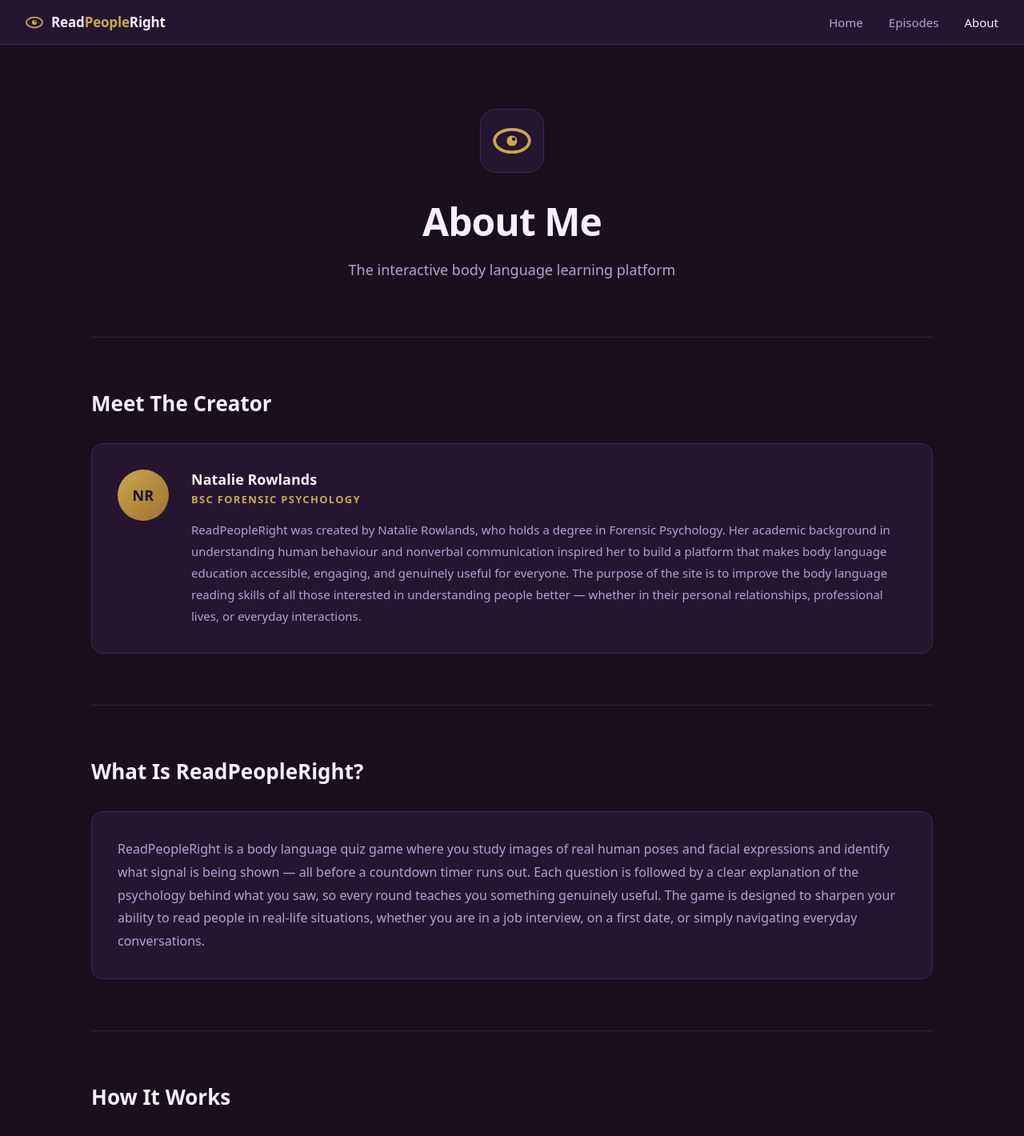
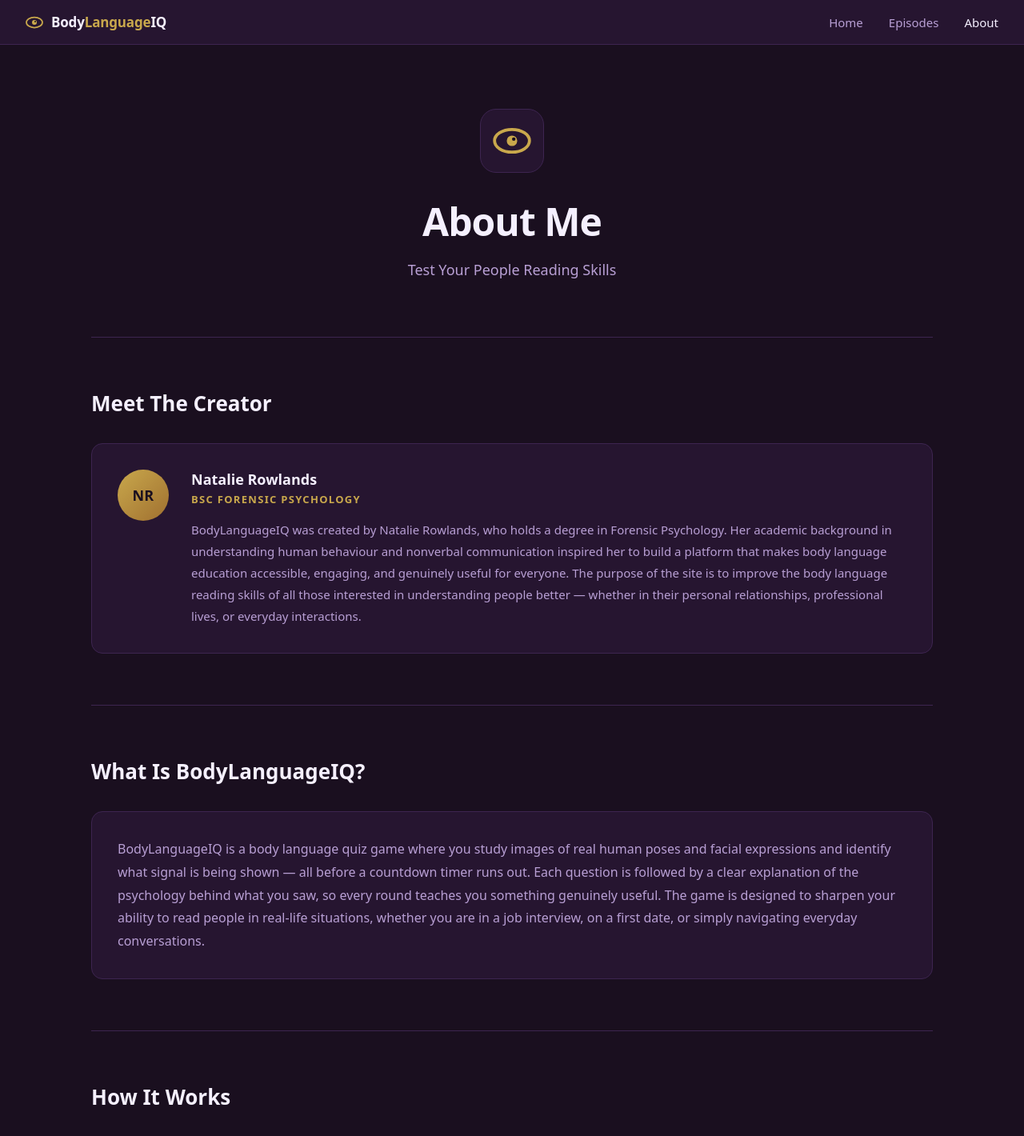
Before and after one commit to michaelrowlands62-afk/readpeopleright, a React (Vite) app: page /about in a window 1280 px wide. Shown: the top 1420 px of the page at 80% size. Built offline with nearby package versions, Linux system fonts and the light colour scheme; no server answers.

Commit message:
Rebranded from ReadPeopleRight to BodyLanguageIQ with updated hero section

```diff
--- a/index.html
+++ b/index.html
@@ -4,7 +4,7 @@
     <meta charset="UTF-8" />
     <link rel="icon" type="image/svg+xml" href="/favicon.svg" />
     <meta name="viewport" content="width=device-width, initial-scale=1.0" />
-    <title>readpeopleright</title>
+    <title>BodyLanguageIQ</title>
   </head>
   <body>
     <div id="root"></div>
--- a/package.json
+++ b/package.json
@@ -1,5 +1,5 @@
 {
-  "name": "readpeopleright",
+  "name": "bodylanguageiq",
   "private": true,
   "version": "0.0.0",
   "type": "module",
--- a/src/components/NavBar.jsx
+++ b/src/components/NavBar.jsx
@@ -10,14 +10,14 @@
 export default function NavBar() {
   return (
     <nav className="navbar">
-      <NavLink to="/" className="navbar-logo" aria-label="ReadPeopleRight home">
+      <NavLink to="/" className="navbar-logo" aria-label="BodyLanguageIQ home">
         <svg className="navbar-eye" width="22" height="22" viewBox="0 0 22 22" fill="none" aria-hidden="true">
           <ellipse cx="11" cy="11" rx="10" ry="6.5" stroke="#c9a84c" strokeWidth="1.75"/>
           <circle cx="11" cy="11" r="3" fill="#c9a84c"/>
           <circle cx="12" cy="10" r="1" fill="#1a0f1f"/>
         </svg>
         <span className="navbar-wordmark">
-          Read<span className="navbar-people">People</span>Right
+          Body<span className="navbar-people">Language</span>IQ
         </span>
       </NavLink>
 
--- a/src/pages/About.jsx
+++ b/src/pages/About.jsx
@@ -31,7 +31,7 @@
             </svg>
           </div>
           <h1 className="about-hero-title">About Me</h1>
-          <p className="about-hero-subtitle">The interactive body language learning platform</p>
+          <p className="about-hero-subtitle">Test Your People Reading Skills</p>
         </section>
 
         {/* Meet The Creator */}
@@ -43,7 +43,7 @@
               <h3 className="about-creator-name">Natalie Rowlands</h3>
               <p className="about-creator-credential">BSc Forensic Psychology</p>
               <p className="about-creator-bio">
-                ReadPeopleRight was created by Natalie Rowlands, who holds a degree in Forensic
+                BodyLanguageIQ was created by Natalie Rowlands, who holds a degree in Forensic
                 Psychology. Her academic background in understanding human behaviour and nonverbal
                 communication inspired her to build a platform that makes body language education
                 accessible, engaging, and genuinely useful for everyone. The purpose of the site is
@@ -55,12 +55,12 @@
           </div>
         </section>
 
-        {/* What Is ReadPeopleRight */}
+        {/* What Is BodyLanguageIQ */}
         <section className="about-section">
-          <h2 className="about-section-title">What Is ReadPeopleRight?</h2>
+          <h2 className="about-section-title">What Is BodyLanguageIQ?</h2>
           <div className="about-card about-prose">
             <p>
-              ReadPeopleRight is a body language quiz game where you study images of real human poses
+              BodyLanguageIQ is a body language quiz game where you study images of real human poses
               and facial expressions and identify what signal is being shown — all before a countdown
               timer runs out. Each question is followed by a clear explanation of the psychology
               behind what you saw, so every round teaches you something genuinely useful. The game
@@ -135,8 +135,8 @@
             <p className="about-contact-text">
               For questions, feedback, or partnership enquiries, we would love to hear from you.
             </p>
-            <a href="mailto:hello@readpeopleright.com" className="about-contact-email">
-              hello@readpeopleright.com
+            <a href="mailto:hello@bodylanguageiq.com" className="about-contact-email">
+              hello@bodylanguageiq.com
             </a>
           </div>
         </section>
--- a/src/pages/Admin.jsx
+++ b/src/pages/Admin.jsx
@@ -44,7 +44,7 @@
   return (
     <main className="admin-login-page">
       <div className="admin-login-card">
-        <div className="admin-login-brand">ReadPeopleRight</div>
+        <div className="admin-login-brand">BodyLanguageIQ</div>
         <h1 className="admin-login-title">Admin Access</h1>
         <form className="admin-login-form" onSubmit={handleLogin}>
           <label className="admin-label">
--- a/src/pages/Home.jsx
+++ b/src/pages/Home.jsx
@@ -36,10 +36,9 @@
     <main className="home">
       {/* Hero */}
       <section className="hero">
-        <p className="hero-eyebrow">Body Language Training</p>
+        <p className="hero-eyebrow">Can You Read People?</p>
         <h1 className="hero-headline">
-          Learn to Read People.<br />
-          <span className="gold">Before Time Runs Out.</span>
+          Body Language IQ
         </h1>
         <p className="hero-sub">
           Watch real signals. Make your guess. Beat the clock. Build the skill
```
